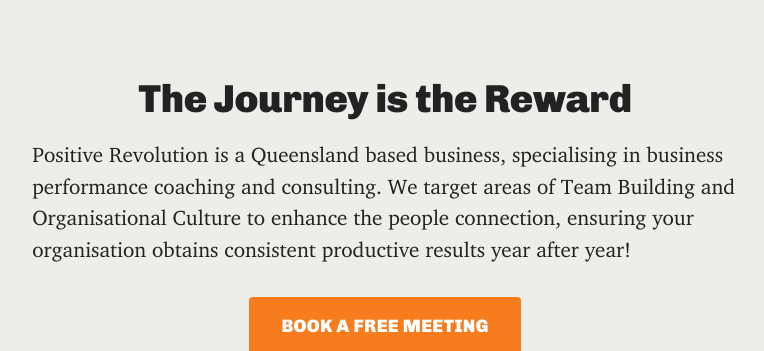
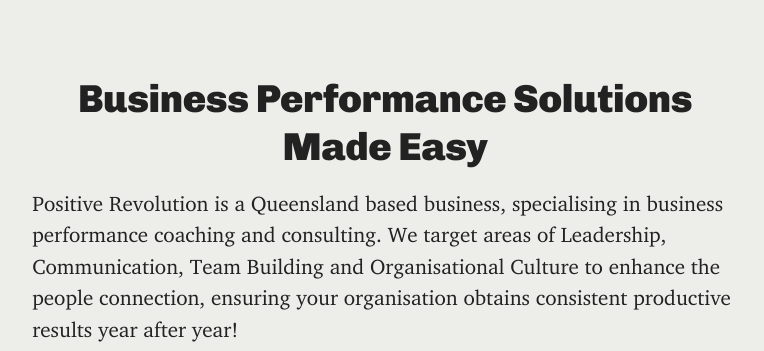
Before and after one commit to callumflack/positive-revolution, a Jekyll site: the page built from index.md, in a window 1280 px wide, cut to the strip 869-1220 px from the top of the page. Shown: the whole strip, without its empty margins (255-1019 px from the left). Built offline with Jekyll 4.4.1, drawn with Linux system fonts in a browser that asks for light colours; a style sheet for code colours, icons or effects is not loaded; some of the changed text lies outside the part shown.

Commit message:
Updated Index

```diff
--- a/index.md
+++ b/index.md
@@ -5,13 +5,13 @@
   handle: video
   wide: xl
   video: qYXD53r3FU8
-- title: The Journey is the Reward
+- title: Business Performance Solutions Made Easy
   handle: intro
   background-color:
   copy: 'Positive Revolution is a Queensland based business, specialising in business
-    performance coaching and consulting. We target areas of Team Building and Organisational
-    Culture to enhance the people connection, ensuring your organisation obtains consistent
-    productive results year after year!
+    performance coaching and consulting. We target areas of Leadership, Communication,
+    Team Building and Organisational Culture to enhance the people connection, ensuring
+    your organisation obtains consistent productive results year after year!
 
 '
   cta: Book a free meeting
@@ -77,10 +77,10 @@
   subtitle: Business Performance Specialist
   handle: about
   copy: |
-    Greg is a dynamic performance specialist with a flair for making the process of team building and culture development fun and engaging. Involved in training for the past 8 years and people development for the past 11 years, his areas of specialty are team building, leadership development, business management and communication. Greg advises a broad range of clients, from small, sole trader businesses to executive level development within multi-million dollar companies.
+    Greg is a dynamic performance specialist with a flair for making the process of leadership, communication, team building and culture development fun and engaging. Involved in training for the past 9 years and people development for the past 11 years, his areas of specialty are team building, leadership development, business management and communication. Greg advises a broad range of clients, from small, sole trader businesses to executive level development within multi-million dollar companies.
 
     Greg’s true passion is human behaviour. His dedication to developing sustainable work environments is of the highest importance. He shows a depth of understanding of the various learning styles and how best to address these when working with companies and teams. He goes above and beyond to ensure everyone walks away with the skills to apply in everyday life, not just at work.
 
-    Being the current Cairns Director for BNI (Business Network International) and having managed several businesses previously, Greg is well versed in business dynamics, commercial viability and effective leadership. Greg has a wealth of experience in customer service industries, from managing small to medium businesses, where responsibility and effective decision-making are vital, to managing operations where timing and judgement calls require precise calculations to ensure safety and customer enjoyment go hand in hand. Within all these roles, Greg’s leadership and communication expertise were critical.
+    Being the Cairns Director for BNI (Business Network International) for the past 2 years and having managed several businesses previously, Greg is well versed in business dynamics, commercial viability and effective leadership. Greg has a wealth of experience in customer service industries, from managing small to medium businesses, where responsibility and effective decision-making are vital, to managing operations where timing and judgement calls require precise calculations to ensure safety and customer enjoyment go hand in hand. Within all these roles, Greg’s leadership and communication expertise were critical.
 layout: index
 ---
```
